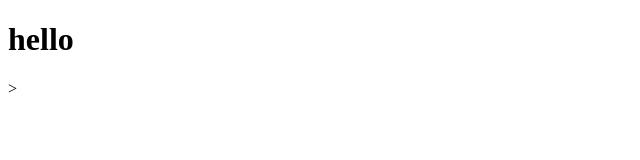
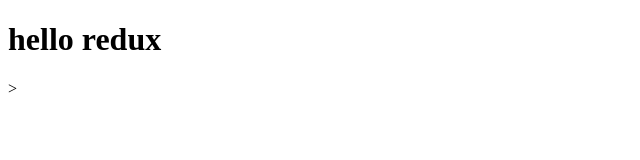
Before and after one commit to Parmon101/lesson_react_redux, a plain HTML site: page index.html in a window 1280 px wide. Shown: the whole page, without its empty margins (0-640 px from the left). Drawn offline with Linux system fonts and the light colour scheme.

```diff
--- a/index.html
+++ b/index.html
@@ -6,6 +6,6 @@
     <title>Document</title>
 </head>
 <body>
-    <h1>hello</h1>>
+    <h1>hello redux</h1>>
 </body>
 </html>
--- a/index.js
+++ b/index.js
@@ -0,0 +1 @@
+console.log('test');
```
